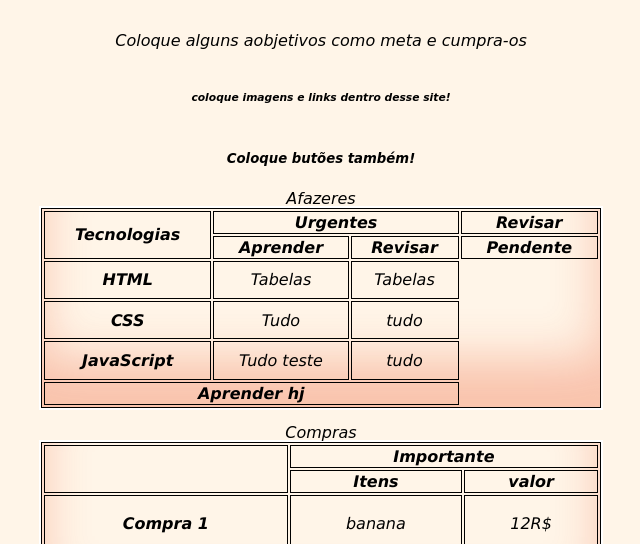
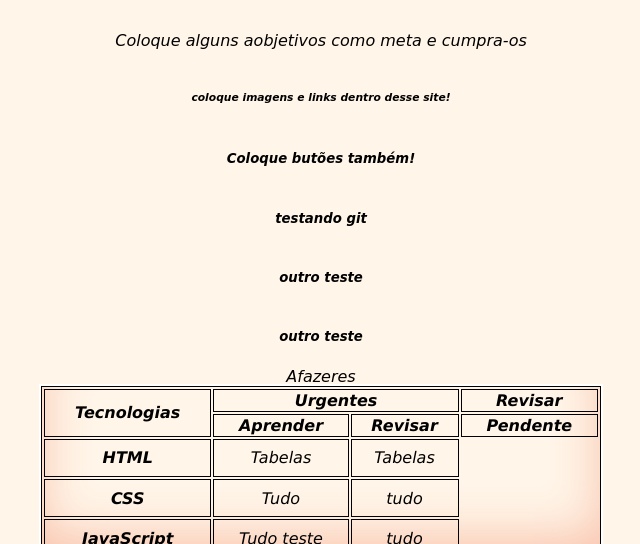
Before and after one commit to LeoAlvesGoncalves/primeiro-site, a plain HTML site: page index.html in a window 1280 px wide. Shown: the part 626-1170 px from the top of the page, without its empty margins (319-959 px from the left). Drawn offline with Linux system fonts and the light colour scheme.

Commit message:
testando o commiti da branch

```diff
--- a/index.html
+++ b/index.html
@@ -31,6 +31,10 @@
     <div>
         <h6>coloque imagens e links dentro desse site!</h6>
         <h5>Coloque butões também!</h5>
+        <h5>testando git</h5>
+        <h5>outro teste</h5>
+        <h5>outro teste</h5>
+
     </div>
 
     <div>
```
